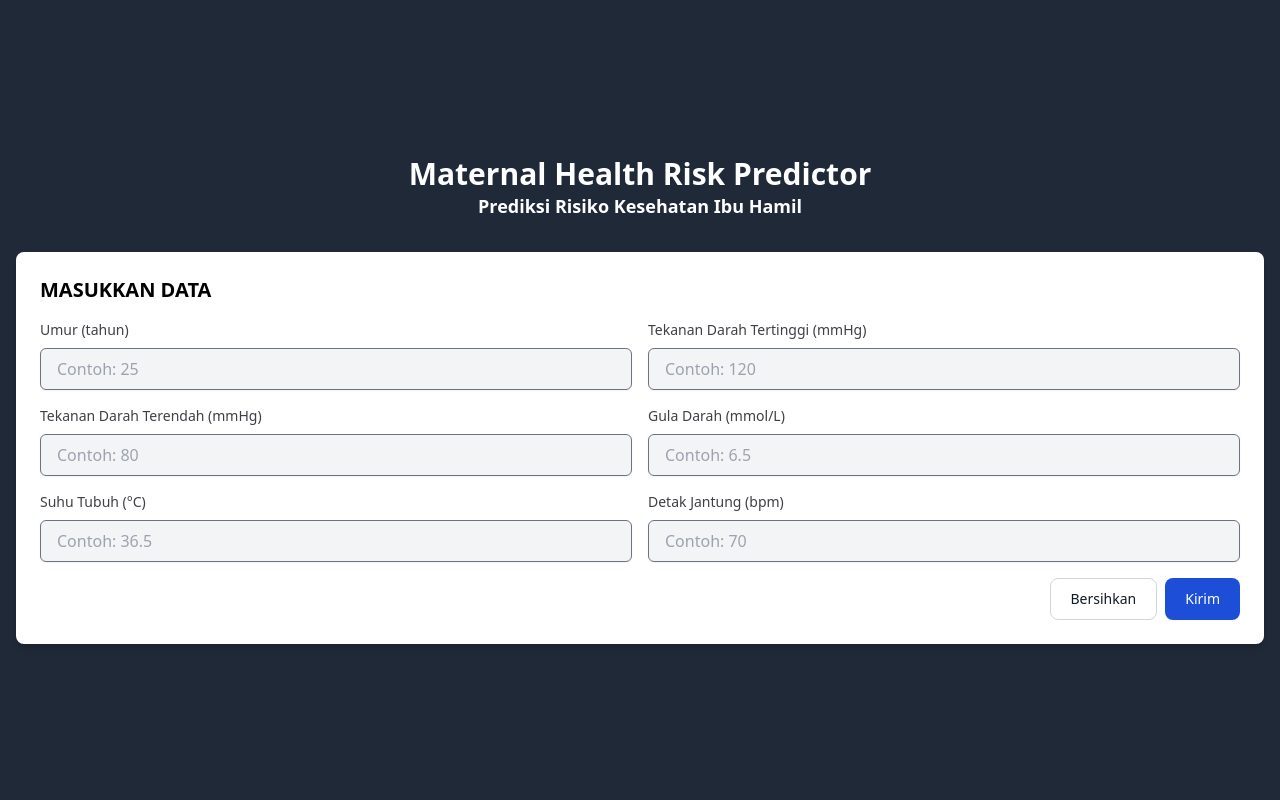
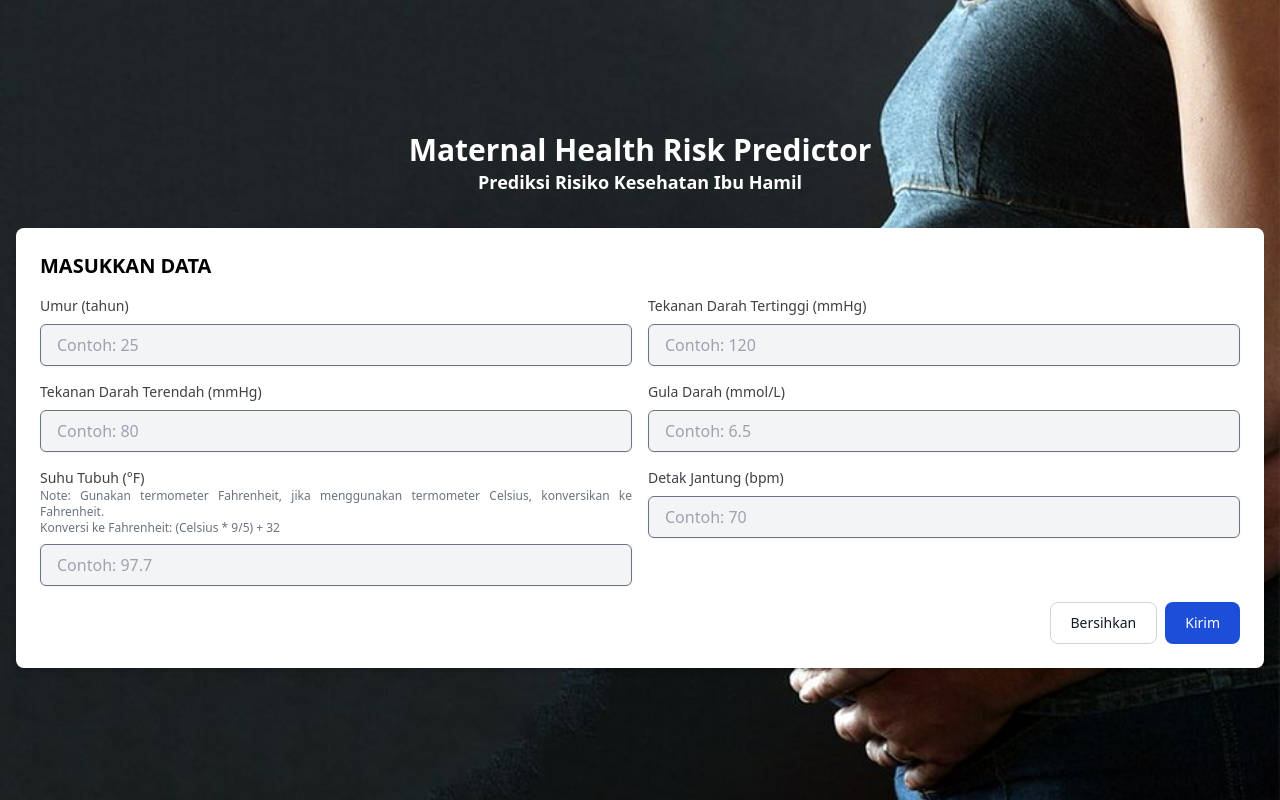
Before and after one commit to irfandwisamudra/maternal-health-risk, a Flask app: page / in a window 1280 px wide. Run offline with Flask 3, Linux system fonts and the light colour scheme; parts of the project's set-up code (start-up, migrations or seed data) failed here and were passed over; some libraries are stand-ins or nearby versions.

Commit message:
Update design UI interface

```diff
--- a/templates/index.html
+++ b/templates/index.html
@@ -10,7 +10,7 @@
       rel="stylesheet"
     />
   </head>
-  <body class="bg-gray-800">
+  <body class="bg-[url('{{url_for("static", filename="maternal-health-risk.jpg")}}')] bg-cover bg-right bg-no-repeat">
     <div class="container mx-auto">
       <div
         class="px-4 py-6 inline-flex flex-col justify-center items-center w-full min-h-screen"
@@ -26,7 +26,7 @@
 
         <div class="grid grid-cols-2 gap-6 w-full">
           <div
-            class="bg-white p-6 rounded-lg shadow-md col-span-2 sm:{{ 'col-span-1' if risk is not none else 'col-span-2' }}"
+            class="bg-white p-6 rounded-lg shadow-md col-span-2 sm:{{ 'col-span-1' if risk is not none else 'col-span-2' }} text-justify"
           >
             <h2 class="text-xl font-semibold mb-4">MASUKKAN DATA</h2>
             <form method="POST" action="">
@@ -114,15 +114,20 @@
 
                 <div class="col-span-2 xl:col-span-1">
                   <label class="block text-sm font-medium text-zinc-700"
-                    >Suhu Tubuh (°C)</label
+                    >Suhu Tubuh (°F)</label
                   >
+                  <p class="text-xs text-gray-500">
+                    Note: Gunakan termometer Fahrenheit, jika menggunakan
+                    termometer Celsius, konversikan ke Fahrenheit.
+                  </p>
+                  <p class="text-xs text-gray-500">Konversi ke Fahrenheit: (Celsius * 9/5) + 32</p>
                   <div class="mt-1 flex rounded-md shadow-sm">
                     <input
                       name="BodyTemp"
                       type="number"
                       step="0.1"
                       class="w-full mt-1 px-4 py-2 border rounded-md bg-gray-100"
-                      placeholder="Contoh: 36.5"
+                      placeholder="Contoh: 97.7"
                       value="{{ record['BodyTemp'] }}"
                       required
                     />
```
Also changed, not shown: static/maternal-health-risk.jpg (added).
